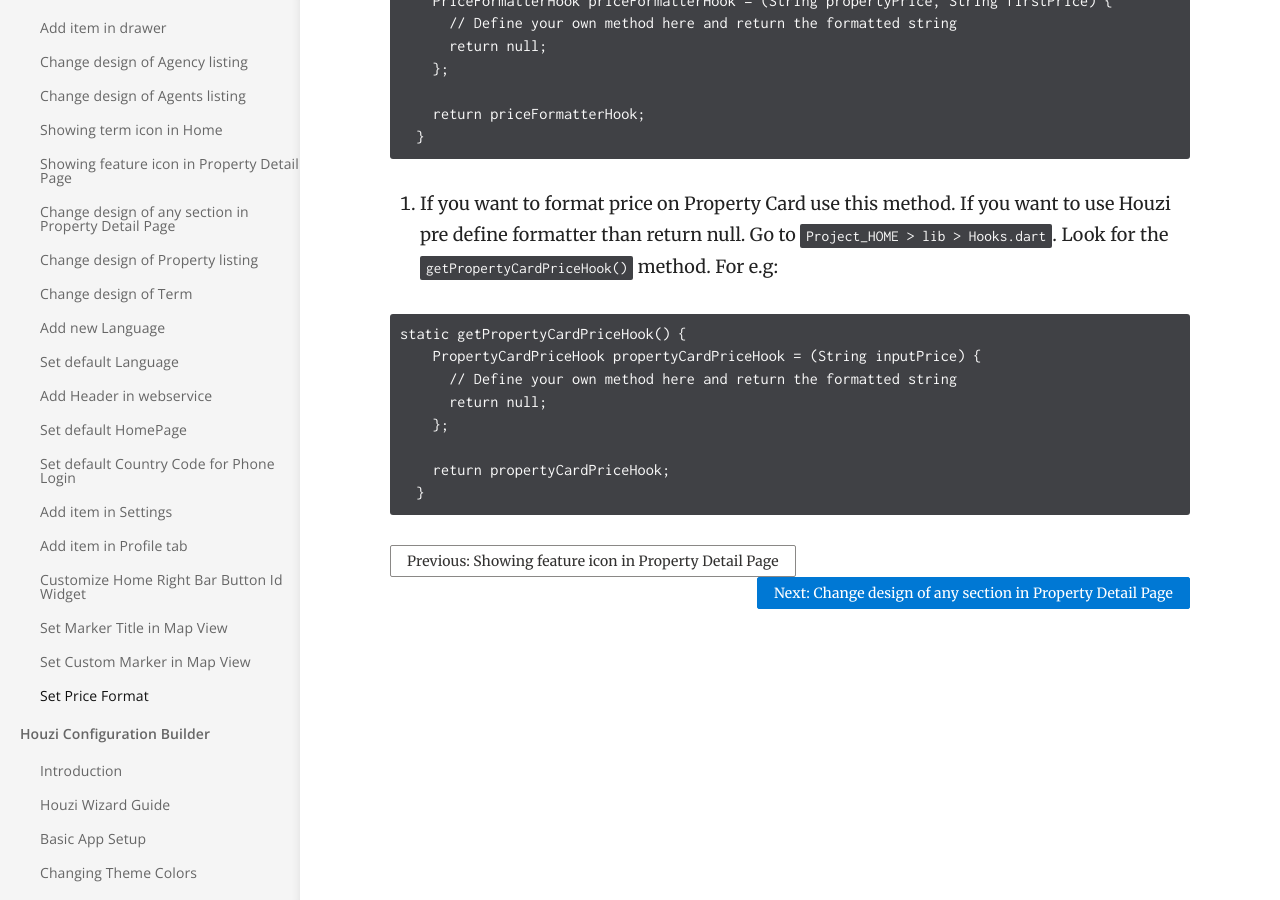
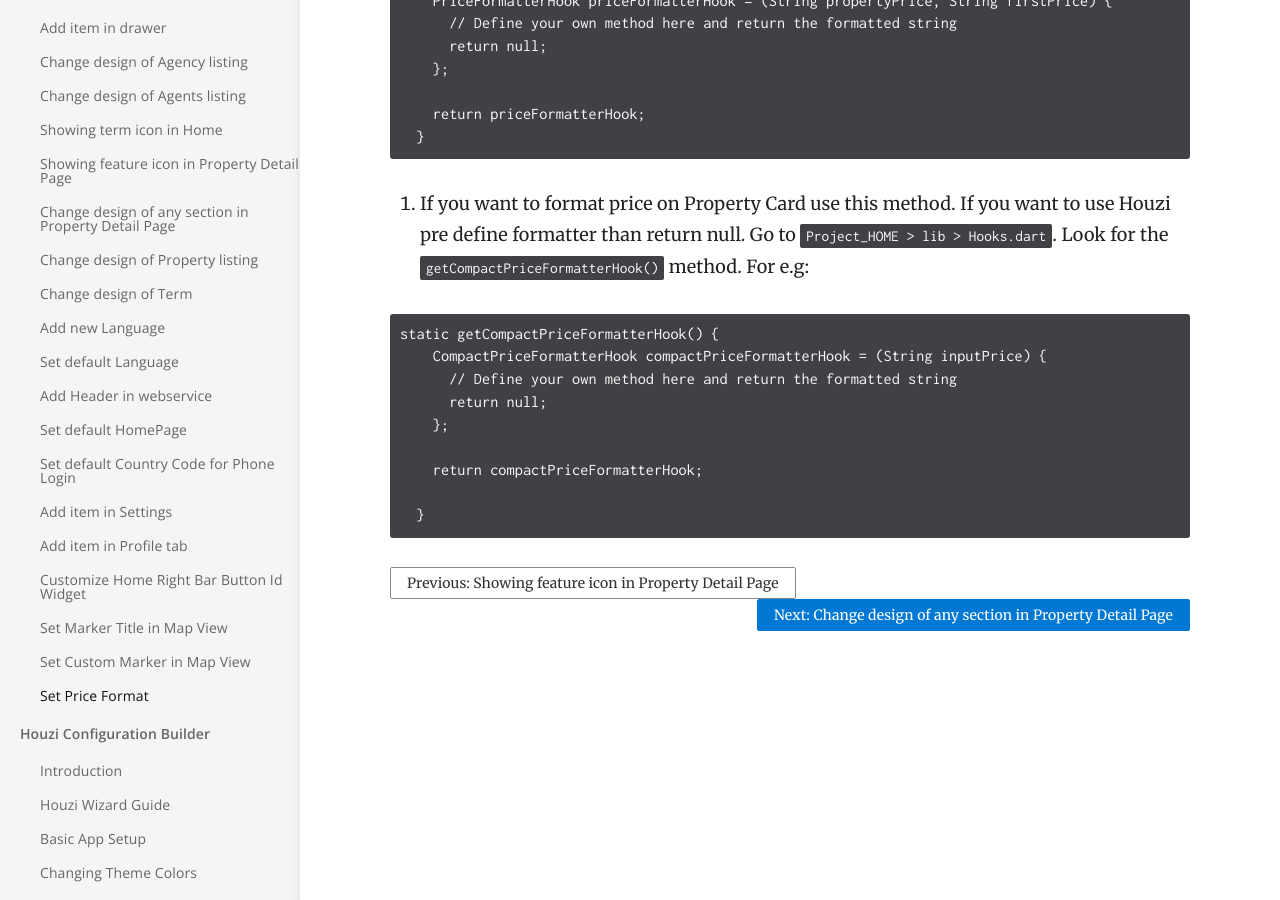
Before and after one commit to booleanbites/houzi-doc, a Jekyll site: the page built from _docs/hooks-widgets/price_formatter.md, in a window 1280 px wide and 900 px high, scrolled down 454 px. Built offline with Jekyll 4.4.1, drawn with Linux system fonts in a browser that asks for light colours.

Commit message:
rename getCompactPriceFormatterHook

````diff
--- a/_docs/hooks-widgets/price_formatter.md
+++ b/_docs/hooks-widgets/price_formatter.md
@@ -19,15 +19,16 @@ static getPriceFormatterHook() {
   }
 ```
 
-2. If you want to format price on Property Card use this method. If you want to use Houzi pre define formatter than return null. Go to `Project_HOME  > lib > Hooks.dart`. Look for the `getPropertyCardPriceHook()` method. For e.g:
+2. If you want to format price on Property Card use this method. If you want to use Houzi pre define formatter than return null. Go to `Project_HOME  > lib > Hooks.dart`. Look for the `getCompactPriceFormatterHook()` method. For e.g:
 
 ```
-static getPropertyCardPriceHook() {
-    PropertyCardPriceHook propertyCardPriceHook = (String inputPrice) {
+static getCompactPriceFormatterHook() {
+    CompactPriceFormatterHook compactPriceFormatterHook = (String inputPrice) {
       // Define your own method here and return the formatted string
       return null;
     };
 
-    return propertyCardPriceHook;
+    return compactPriceFormatterHook;
+
   }
 ```
````
